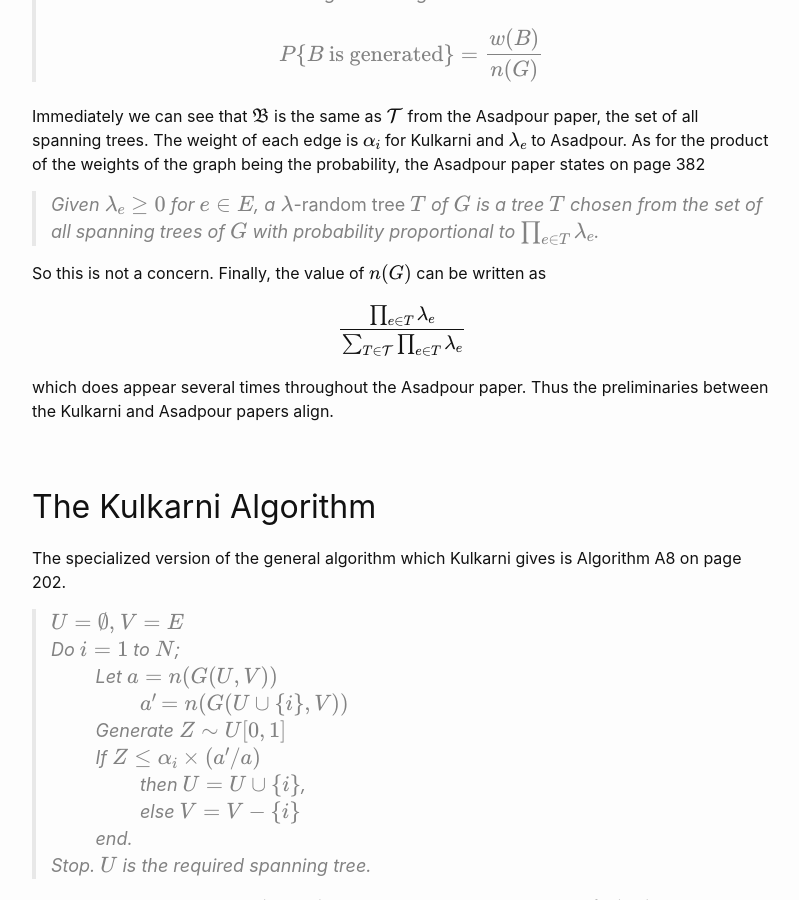
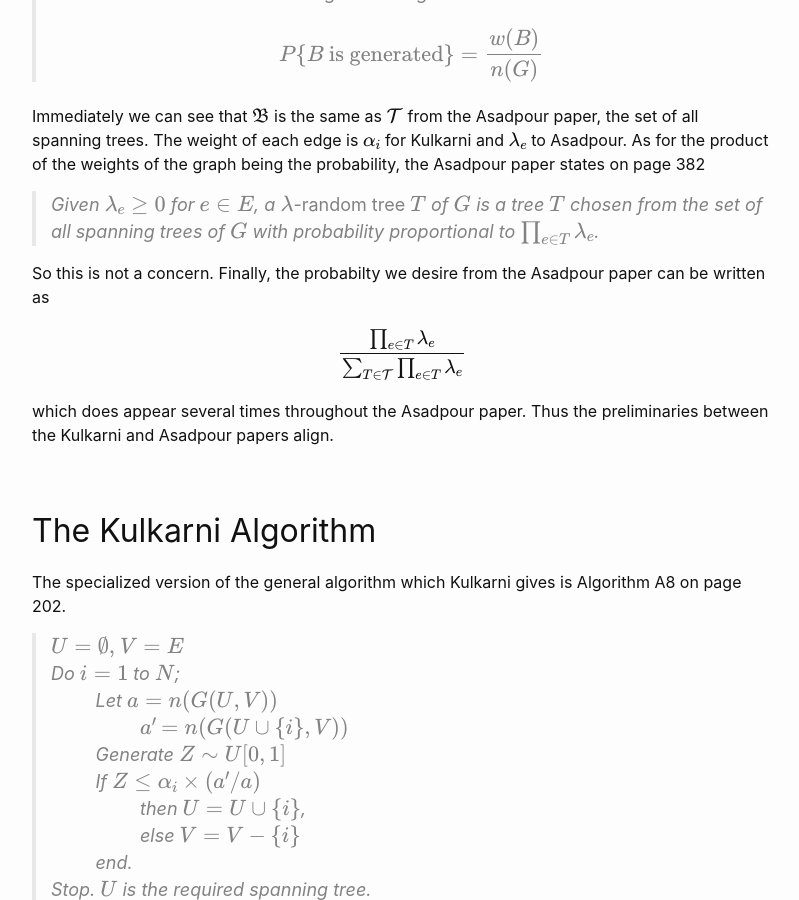
Before and after one commit to mjschwenne/old-website, a Jekyll site: the page built from _posts/2021-07-21-preliminaries-for-sampling-a-spanning-tree.md, in a window 1280 px wide and 900 px high, scrolled down 948 px. Shown: the whole window, without its empty margins (238-1037 px from the left). Built offline with Jekyll 4.4.1, drawn with Linux system fonts in a browser that asks for light colours; formulas are drawn with MathJax 3.

Commit message:
Fix typo

```diff
--- a/_posts/2021-07-21-preliminaries-for-sampling-a-spanning-tree.md
+++ b/_posts/2021-07-21-preliminaries-for-sampling-a-spanning-tree.md
@@ -33,7 +33,7 @@ As for the product of the weights of the graph being the probability, the Asadpo
 > Given $$\lambda_e \geq 0$$ for $$e \in E$$, a $$\lambda$$*-random tree* $$T$$ of $$G$$ is a tree $$T$$ chosen from the set of all spanning trees of $$G$$ with probability proportional to $$\prod_{e \in T} \lambda_e$$.
 
 So this is not a concern.
-Finally, the value of $$n(G)$$ can be written as
+Finally, the probabilty we desire from the Asadpour paper can be written as
 
 $$
 \frac{\prod_{e \in T} \lambda_e}{\sum_{T \in \mathcal{T}} \prod_{e \in T} \lambda_e}
```
